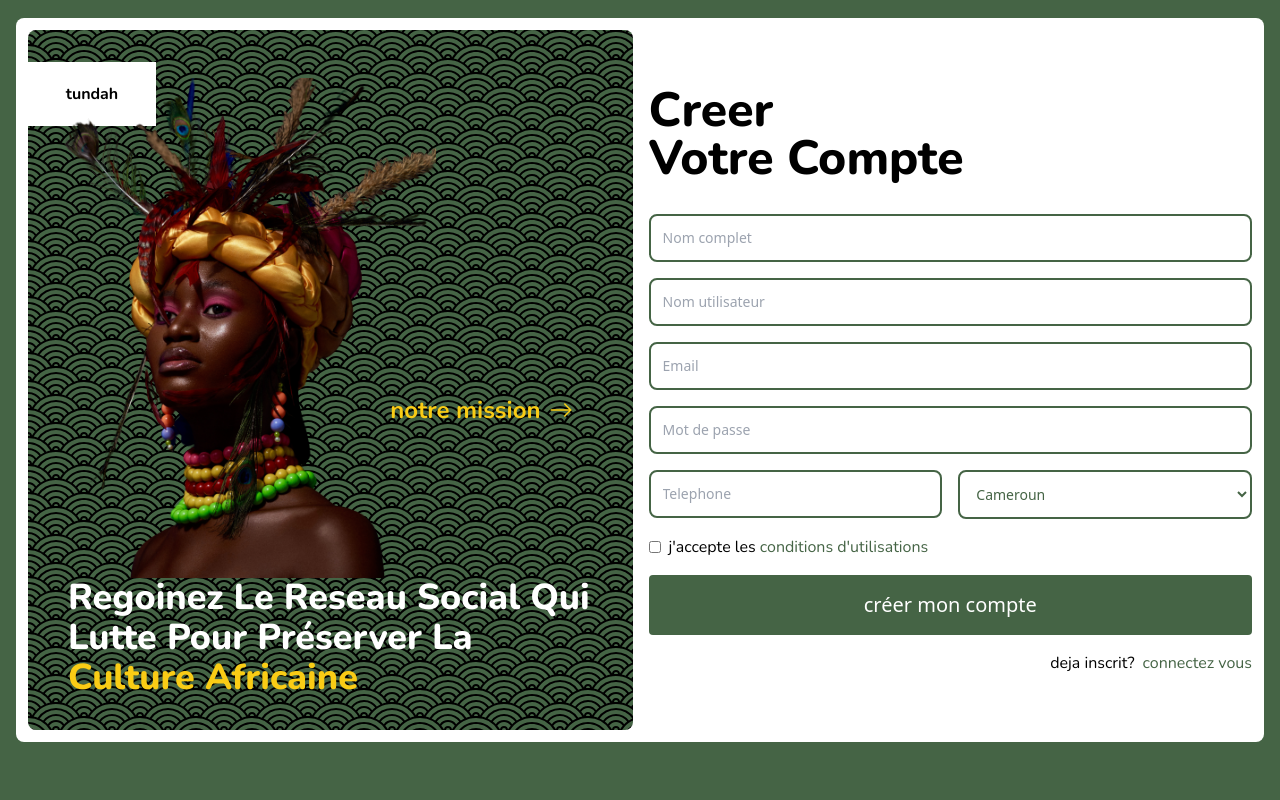
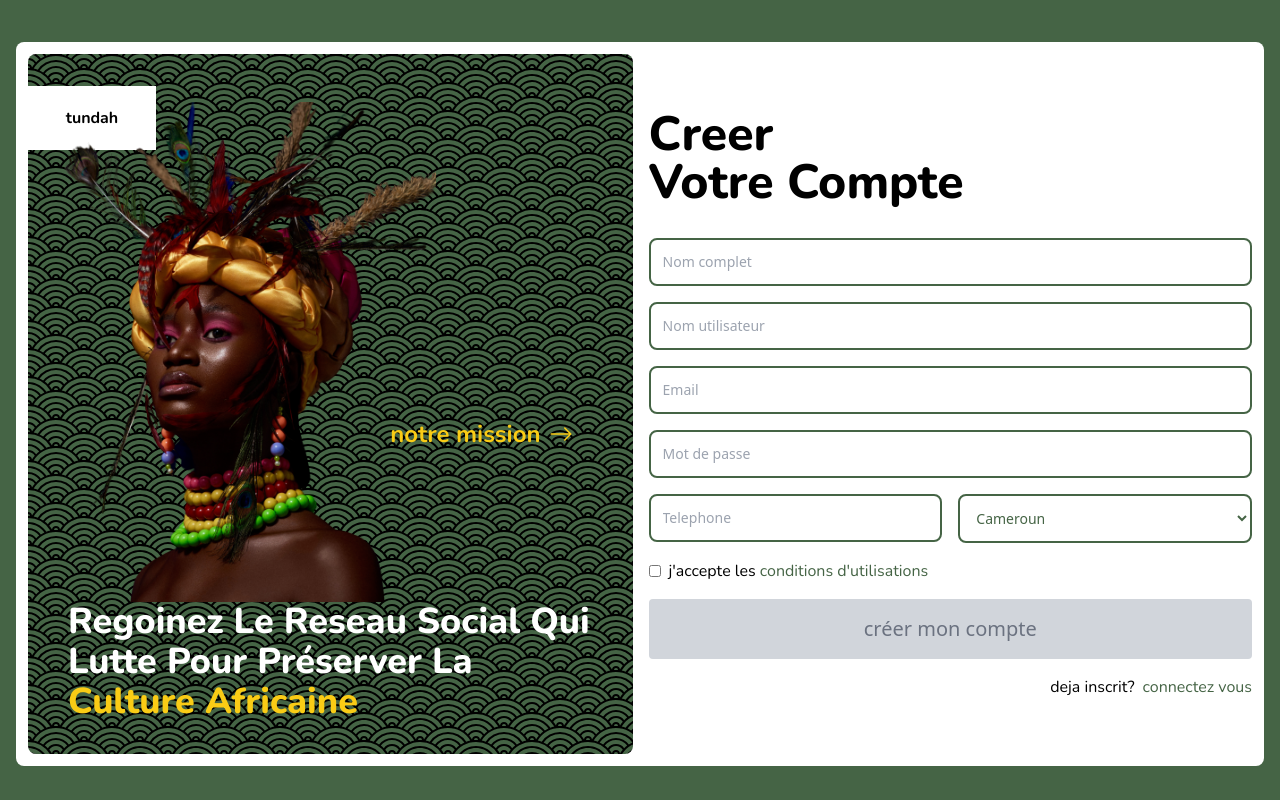
Before and after one commit to dilane3/tundah-app, a React (Create React App) app in the folder client/: page /signup in a window 1280 px wide. Built offline with nearby package versions, Linux system fonts and the light colour scheme.

Commit message:
validation du formulaire ok

```diff
--- a/client/src/components/marketing/pageSections/signup/SignupBlock.jsx
+++ b/client/src/components/marketing/pageSections/signup/SignupBlock.jsx
@@ -20,7 +20,7 @@ const SignupBlock = (props) => {
 		email:  "",
 		password:  "",
 		tel:  "",
-		contry: ""
+		contry: "cameroun"
 	}
 
 	// state variables
@@ -28,9 +28,10 @@ const SignupBlock = (props) => {
 	const [checkTermsUses, setCheckTermsUses] = useState(false)
 	const [error, setError] = useState("")
 
-	//handler definition
+	//handler
 	const handleChange = (event) => {
 		setUserData({...signupData, [event.target.id]:[event.target.value]})
+		setError("")
 	}
 
 	const handleCheck = (event) => {
@@ -38,7 +39,14 @@ const SignupBlock = (props) => {
 	}
 
 	const handleSubmit = (event) => {
-		/*todo*/
+		event.preventDefault()
+		console.log("soumission du formulaire....")
+		setError("Ceci est le message d'erreur si l'on essaie d'envoyer un formulaire qui n'est pas bien remplit")
+	}
+
+	//fonctions
+	const validateUserName = (name) => {
+		{/* to do*/}
 	}
 
 	const {
@@ -50,21 +58,8 @@ const SignupBlock = (props) => {
 		contry
 	} = signupData
 
-	const btnValidateForm = fullName === "" || userName === "" || email === "" || password === "" || tel === "" || contry === ""
-	? (
-		<Link
-			to=""
-			type="submit"
-			disabled="true"
-			className="disabled:bg-gray-500 disabled:text-gray-500 disabled:border-gray-200 disabled:shadow-none
-      invalid:border-pink-500 invalid:text-pink-600
-      focus:invalid:border-pink-500 focus:invalid:ring-pink-500 w-full  px-2 py-2 lg:px-3 lg:py-4 text-center  text-base md:text-xl rounded"
-			>
-			créer mon compte
-		</Link>) : (
-			<Paragraphe>hello</Paragraphe>
-		)
-
+	const disabled = fullName === "" || userName === "" || email === "" || password === "" || tel === "" || contry === "" || !checkTermsUses
+	const errorMsg = error && <Paragraphe classe="text-red-600 pt-5 md:pt-10 lg:pt-5">{error}</Paragraphe>
 
 	return(
 		<div className="signup-block px-3 md:px-4 bg-primary w-full h-screen">
@@ -85,6 +80,8 @@ const SignupBlock = (props) => {
 							<BsArrowRight className="font-extrabold" />
 						</p>
 				</div>
+
+				{ errorMsg }
 
 				<div className="center-signup  p-3 flex  items-center w-full lg:space-x-4 bg-white rounded-lg mt-5">
 					<div className="relative hidden lg:block bg-repeat w-1/2 bg-primary rounded-lg text-white font-primary py-8 px-10" style={{backgroundImage: `url(${authSvg})`}}>
@@ -120,7 +117,7 @@ const SignupBlock = (props) => {
 						</div>
 					</div>
 
-					<from className="w-full lg:w-1/2 ">
+					<form className="w-full lg:w-1/2 " onSubmit={handleSubmit}>
 						<H1 className="">
 							Creer<br className="hidden lg:block" /> votre compte
 						</H1>
@@ -213,19 +210,18 @@ const SignupBlock = (props) => {
 								<Paragraphe>j'accepte les <ALink link="/termsuses">conditions d'utilisations</ALink></Paragraphe>
 							</div>
 
-							<Link
-								to=""
+							<input
 								type="submit"
-								className="w-full bg-primary hover:bg-primary px-2 py-2 lg:px-3 lg:py-4 text-center text-white text-base md:text-xl rounded"
-								>
-								créer mon compte
-							</Link>
+								disabled={disabled}
+								value="créer mon compte"
+								className="disabled:bg-gray-300 disabled:text-gray-500 disabled:cursor-not-allowed w-full bg-primary hover:bg-primary-hover px-2 py-2 lg:px-3 lg:py-4 text-center text-white text-base md:text-xl rounded"
+							/>
 
 							<Paragraphe classe="flex justify-end">
 								deja inscrit? <ALink link="/signin" classe="inline-block ml-2">connectez vous</ALink>
 							</Paragraphe>
 						</div>
-					</from>
+					</form>
 				</div>
 			</Container>
 		</div>
--- a/client/src/css/app.css
+++ b/client/src/css/app.css
@@ -35,7 +35,7 @@ body{
 @media screen and (min-width: 1027px ){
 	.center-signup{
 		position: absolute;
-		top: 45%;
+		top: 48%;
 		left: 50%;
 		transform: translate(-50%, -50%);
 	}
```
